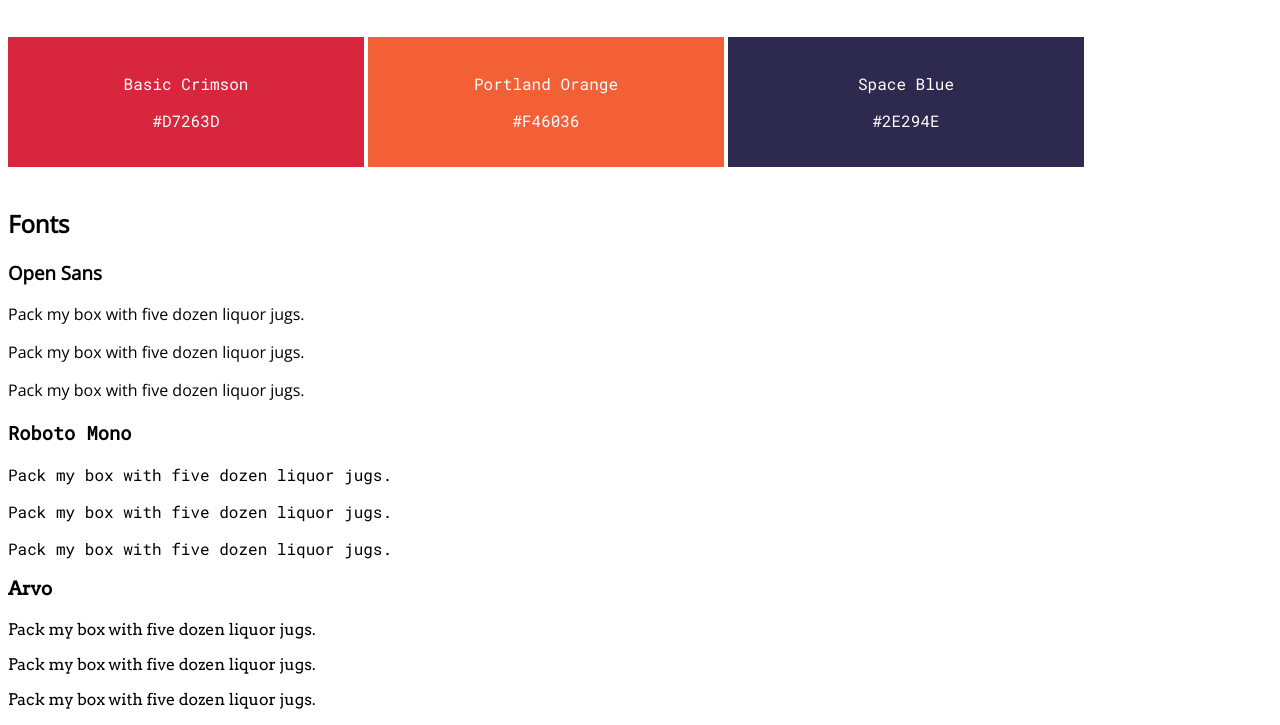
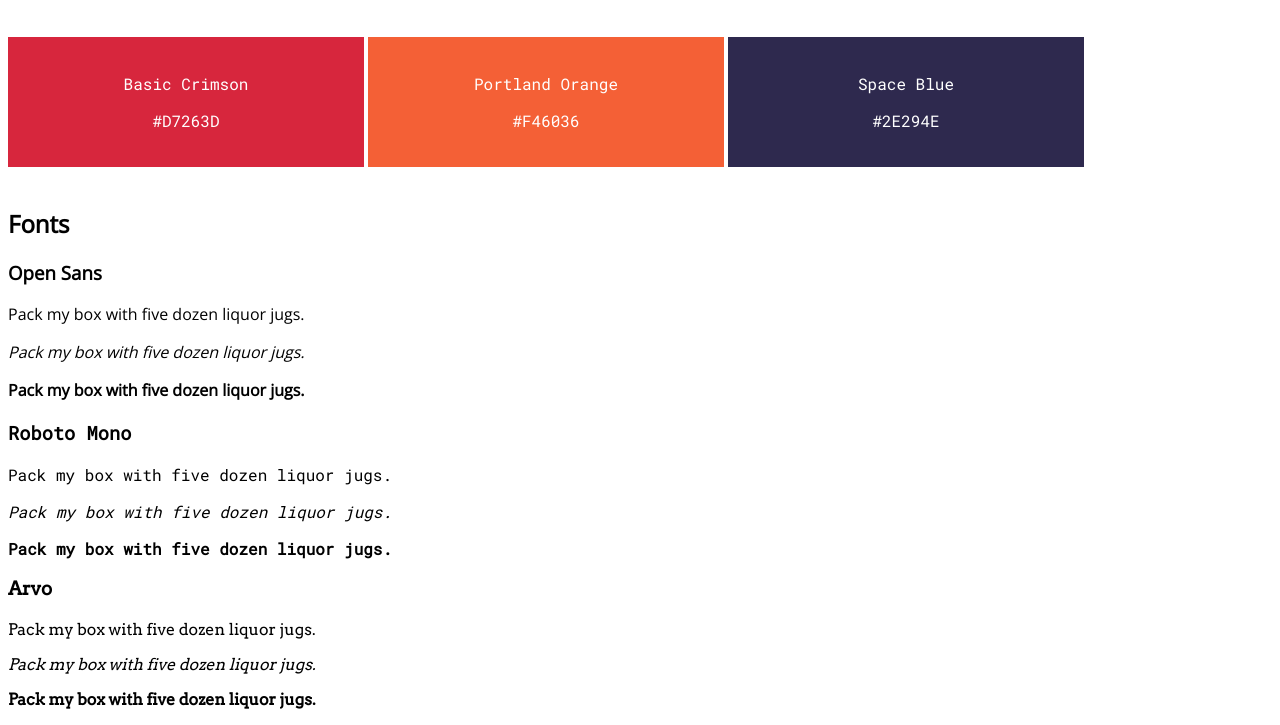
Before and after one commit to LucasVance/website-design-system, a plain HTML site: page index.html in a window 1280 px wide. Shown: the part 122-847 px from the top of the page. Drawn offline with nearby package versions, Linux system fonts and the light colour scheme.

Commit message:
Added font rules for bold and italic

```diff
--- a/resources/css/styles.css
+++ b/resources/css/styles.css
@@ -36,6 +36,14 @@
     font-family: 'Arvo';
 }
 
+.italic {
+    font-style: italic;
+}
+
+.bold {
+    font-weight: 700;
+}
+
 
 /* Lower-level element font style rules */
 
```
